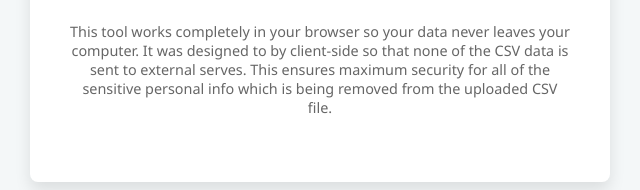
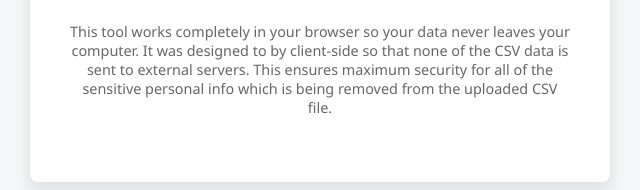
Before and after one commit to tk2dev/shopify-sales-data-cleaner, a plain HTML site: page index.html in a window 1280 px wide. Shown: the part 286-476 px from the top of the page, 320-960 px from the left. Drawn offline with nearby package versions, Linux system fonts and the light colour scheme.

Commit message:
Add files via upload

```diff
--- a/index.html
+++ b/index.html
@@ -83,7 +83,7 @@
     <label for="csvFileInput">Choose CSV File</label>
     <input type="file" id="csvFileInput" accept=".csv" />
     <button id="processBtn" disabled>Remove Personal Info Columns & Download</button>
-    <p class="note">This tool works completely in your browser so your data never leaves your computer. It was designed to by client-side so that none of the CSV data is sent to external serves. This ensures maximum security for all of the sensitive personal info which is being removed from the uploaded CSV file.</p>
+    <p class="note">This tool works completely in your browser so your data never leaves your computer. It was designed to by client-side so that none of the CSV data is sent to external servers. This ensures maximum security for all of the sensitive personal info which is being removed from the uploaded CSV file.</p>
     <div class="status" id="status"></div>
   </div>
 
```
